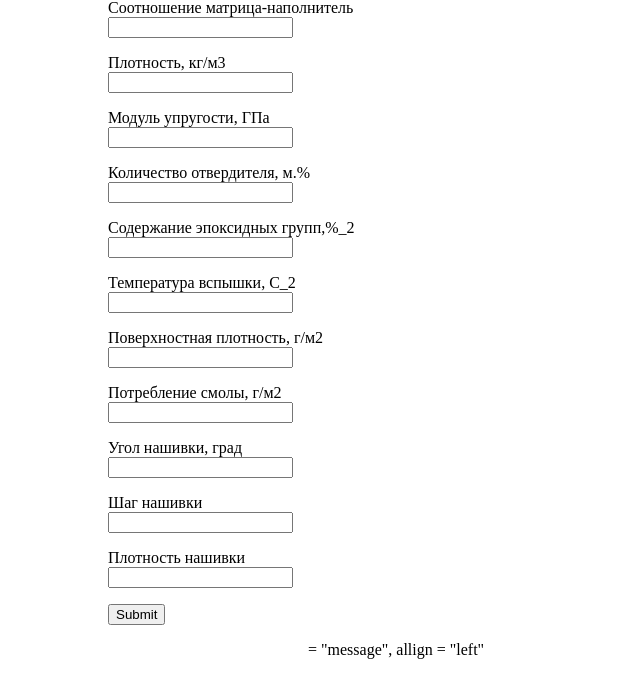
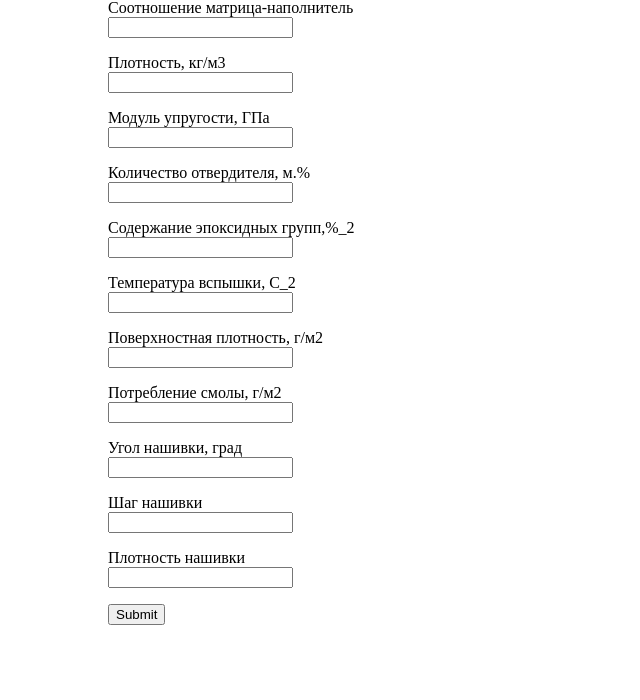
Before and after one commit to s-marello/app_lecture, a Flask app: page / in a window 1280 px wide. Shown: the part 100-800 px from the top of the page, without its empty margins (0-640 px from the left). Run offline with Flask 2, Linux system fonts and the light colour scheme.

Commit message:
Update login.html

```diff
--- a/templates/login.html
+++ b/templates/login.html
@@ -59,7 +59,7 @@ div {
 	</p>
 	<div>
     </form>
-<div class> = "message", allign = "left"
+<div class = "message", align = "left">
 	{% if message %}
 	<br>
 	<p_style = "font_size: 50px">
@@ -67,5 +67,6 @@ div {
 	<p_style> = "font_size: 50px" {{result}}</p>
 	</p>
 	{% endif %}
+<div/>
 </body>
 </html>
```
